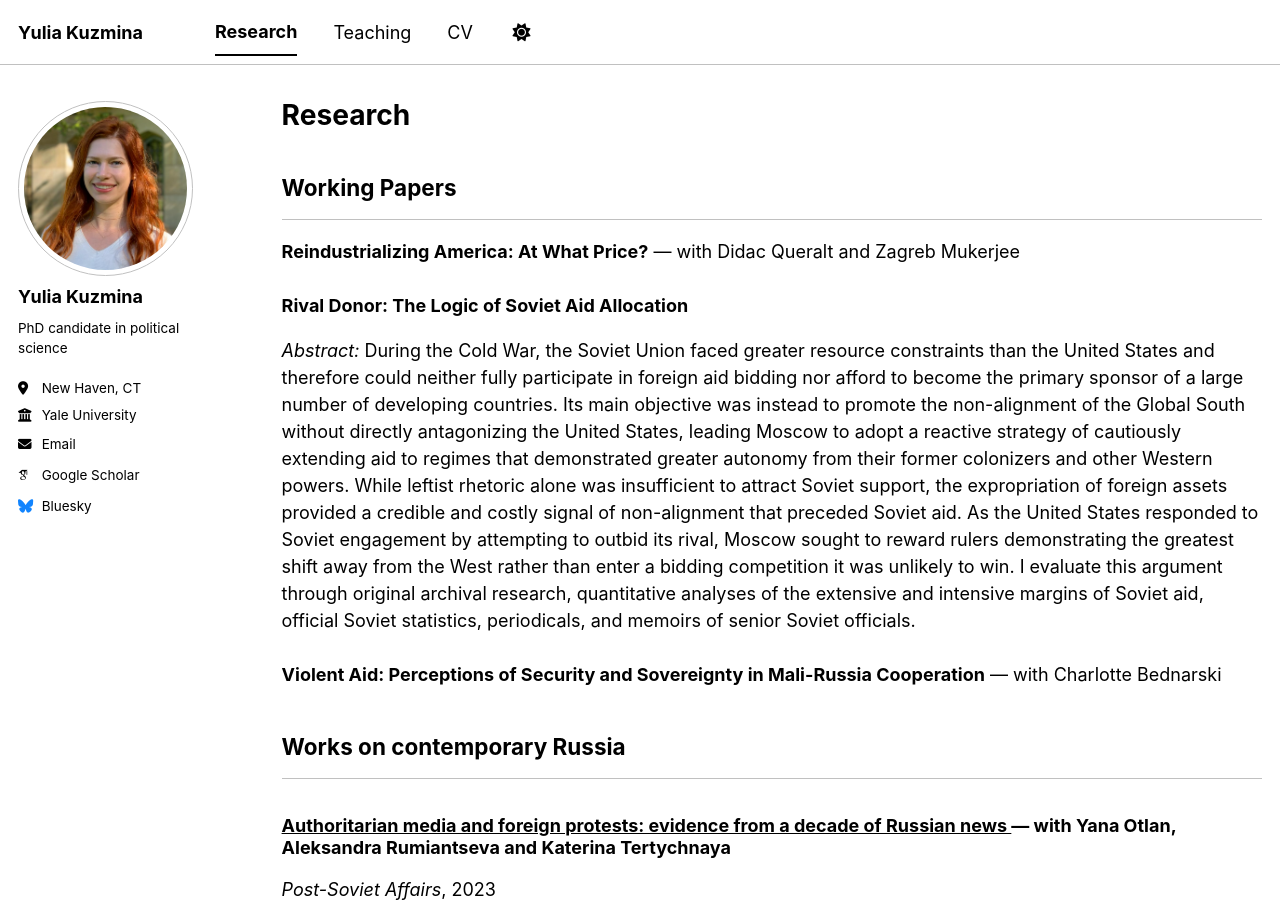
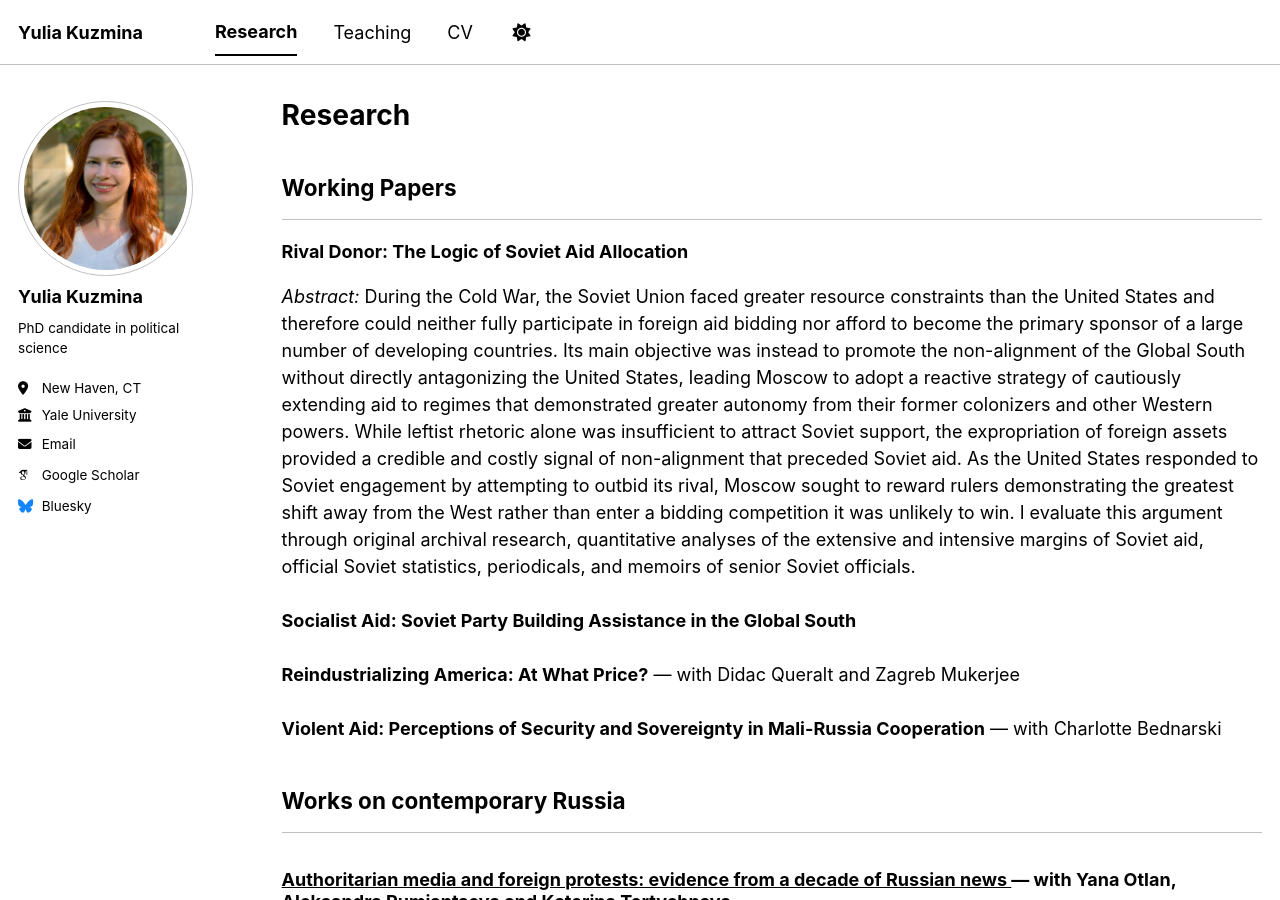
Before and after one commit to yuliakuzmina/yuliakuzmina.github.io, a Jekyll site: the page built from _pages/publications.html, in a window 1280 px wide and 900 px high. Built offline with Jekyll 4.4.1, drawn with Linux system fonts in a browser that asks for light colours; some web fonts are replaced; a script bundle is joined from its source files by our own code; library files that are not in the unit come from our copies.

Commit message:
Update publications.html

```diff
--- a/_pages/publications.html
+++ b/_pages/publications.html
@@ -12,13 +12,19 @@ author_profile: true
 
 <h2>Working Papers</h2><hr />
 
-<div style="margin-bottom: 1.5em;">
-  <strong>Reindustrializing America: At What Price?</strong> — with Didac Queralt and Zagreb Mukerjee
-</div>
+
 
 <div style="margin-bottom: 1.5em;">
   <strong>Rival Donor: The Logic of Soviet Aid Allocation</strong>
   <p><em>Abstract:</em> During the Cold War, the Soviet Union faced greater resource constraints than the United States and therefore could neither fully participate in foreign aid bidding nor afford to become the primary sponsor of a large number of developing countries. Its main objective was instead to promote the non-alignment of the Global South without directly antagonizing the United States, leading Moscow to adopt a reactive strategy of cautiously extending aid to regimes that demonstrated greater autonomy from their former colonizers and other Western powers. While leftist rhetoric alone was insufficient to attract Soviet support, the expropriation of foreign assets provided a credible and costly signal of non-alignment that preceded Soviet aid. As the United States responded to Soviet engagement by attempting to outbid its rival, Moscow sought to reward rulers demonstrating the greatest shift away from the West rather than enter a bidding competition it was unlikely to win. I evaluate this argument through original archival research, quantitative analyses of the extensive and intensive margins of Soviet aid, official Soviet statistics, periodicals, and memoirs of senior Soviet officials.</p>
+</div>
+
+<div style="margin-bottom: 1.5em;">
+  <strong>Socialist Aid: Soviet Party Building Assistance in the Global South</strong>
+</div>
+
+<div style="margin-bottom: 1.5em;">
+  <strong>Reindustrializing America: At What Price?</strong> — with Didac Queralt and Zagreb Mukerjee
 </div>
 
 <div style="margin-bottom: 1.5em;">
```
